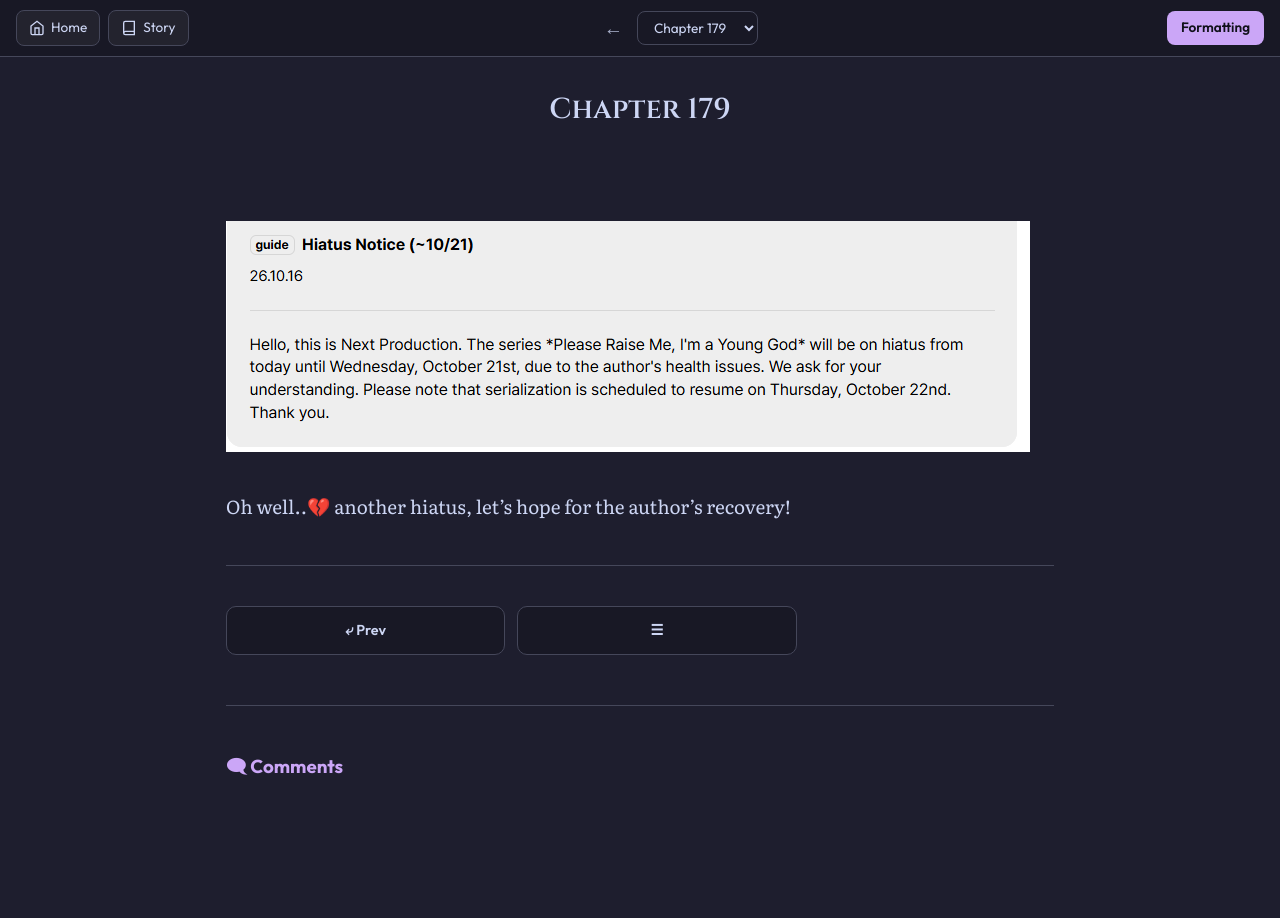
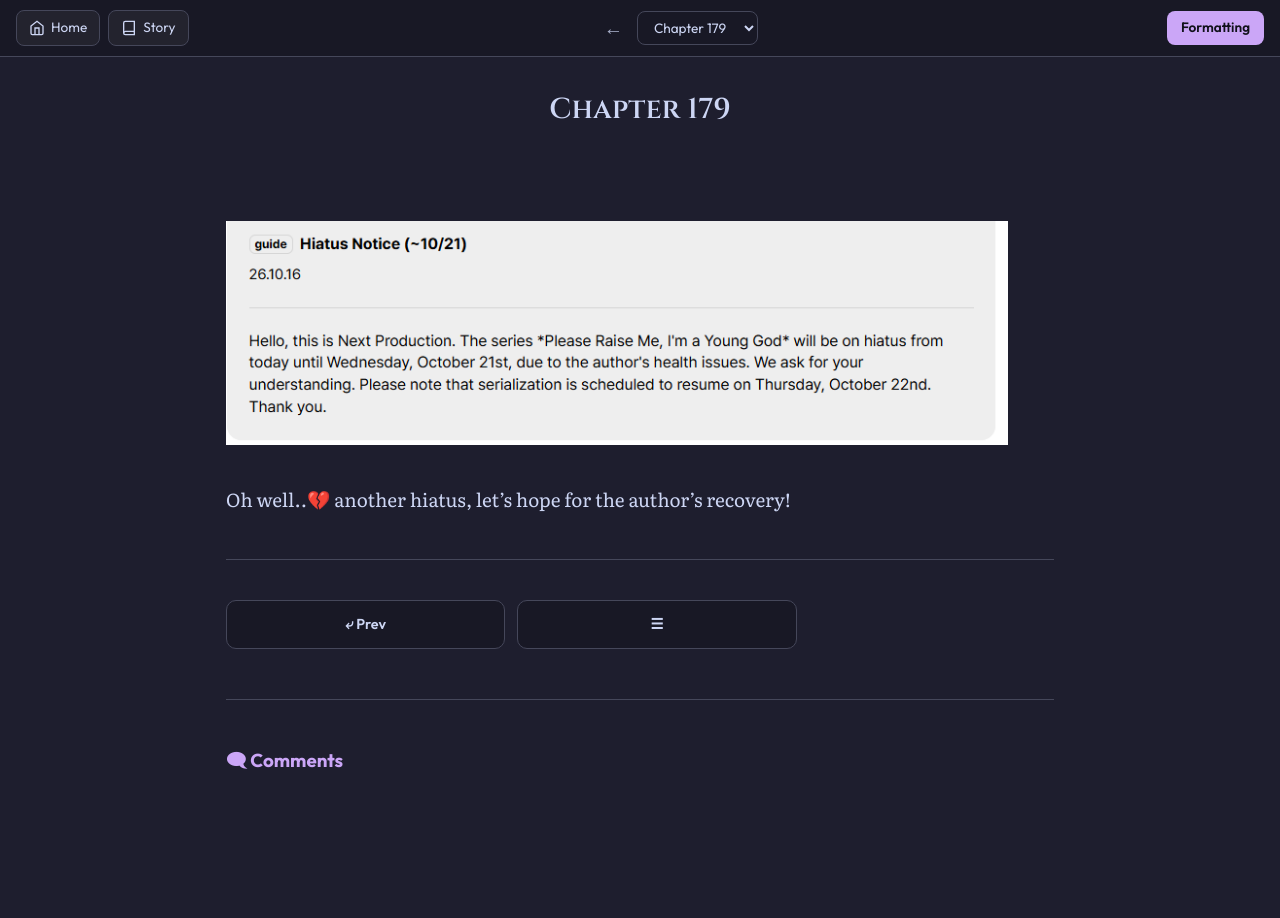
Before and after one commit to soleumn/soleumn.github.io, a Jekyll site: the page built from _posts/eoshinki/2026-09-01-ch68.md, in a window 1280 px wide. Built offline with Jekyll 4.4.1, drawn with Linux system fonts in a browser that asks for light colours; comment, search, counter and statistics services are not loaded.

Commit message:
Update 2026-09-01-ch68.md

```diff
--- a/_posts/eoshinki/2026-09-01-ch68.md
+++ b/_posts/eoshinki/2026-09-01-ch68.md
@@ -5,6 +5,6 @@
 ---
 <br>
 
-<img alt="Hiatus notice" src="/assets/hiatusn.png" width="804" height="231">
+<img alt="Hiatus notice" src="/assets/hiatusn.png" width="782" height="221">
 
 Oh well..💔 another hiatus, let's hope for the author's recovery!
```
